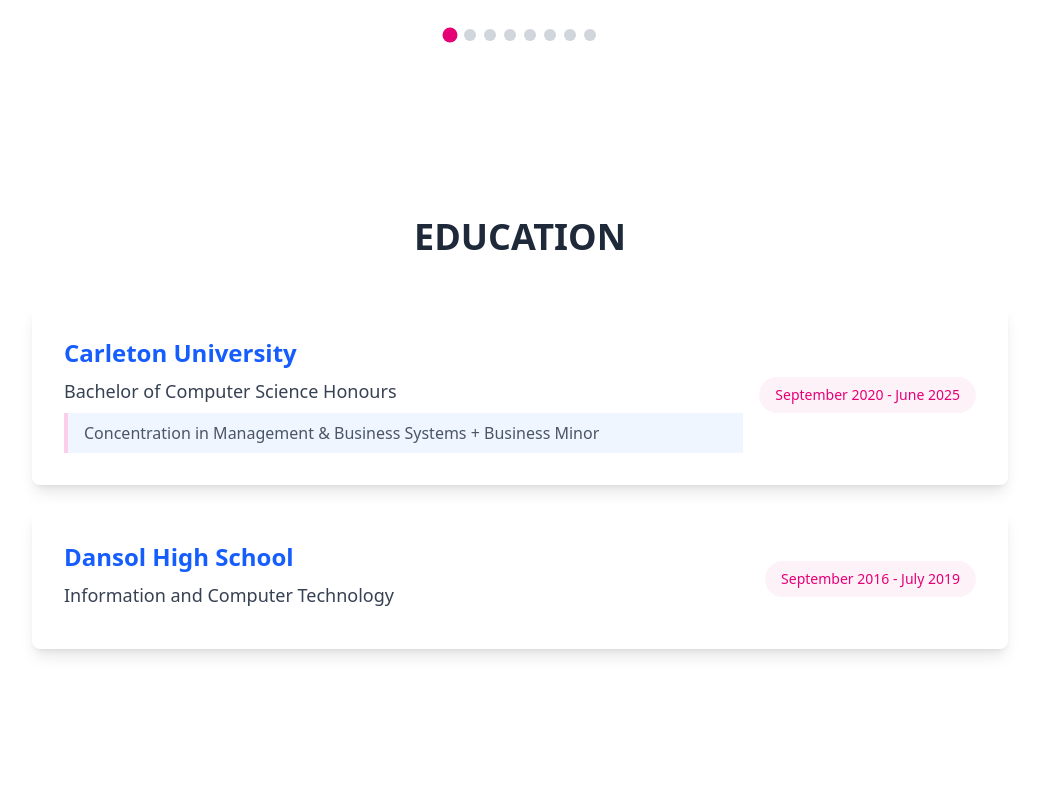
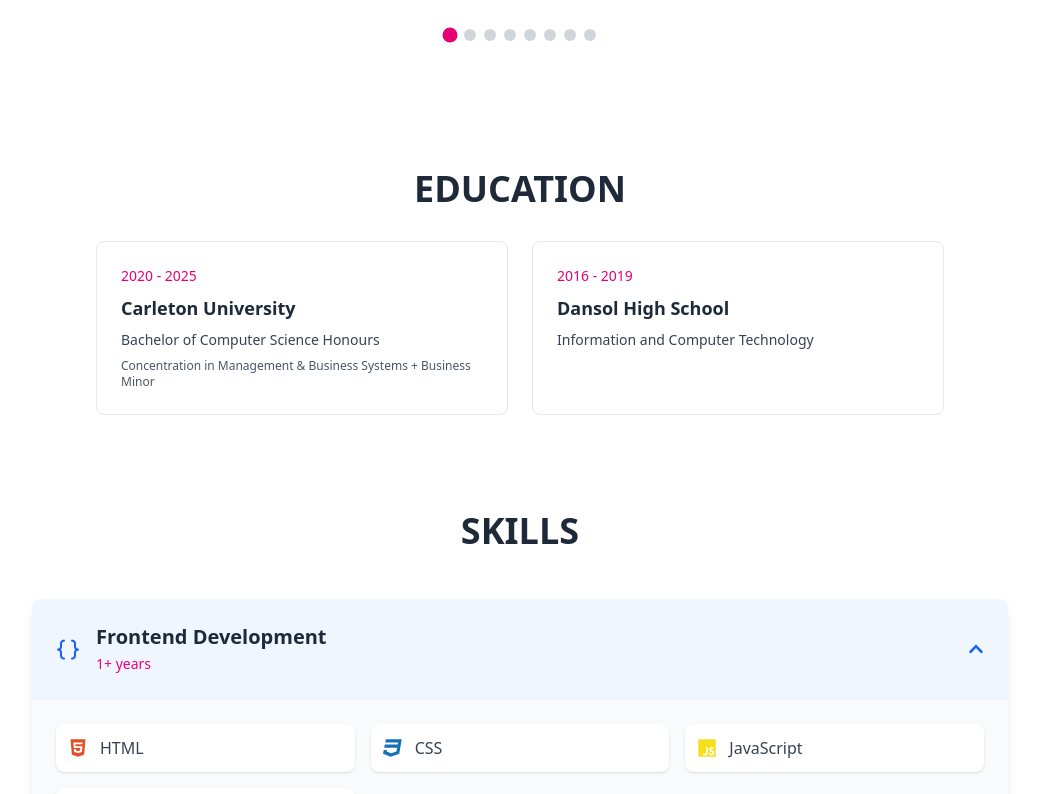
Before and after one commit to coolchigi/AWS, a React (Vite) app in the folder react-app/serverless-resume-react/: page / in a window 1280 px wide. Shown: the part 2240-3034 px from the top of the page, without its empty margins (120-1159 px from the left). Built offline with nearby package versions, Linux system fonts and the light colour scheme; no server answers; a web font is replaced by a local one.

Commit message:
refactor: simplify Education component by removing

```diff
--- a/react-app/serverless-resume-react/src/components/Education/Education.tsx
+++ b/react-app/serverless-resume-react/src/components/Education/Education.tsx
@@ -1,78 +1,57 @@
 import React from "react";
 
-interface EducationItemProps {
+interface EducationItem {
   institution: string;
   degree: string;
   details?: string;
   period: string;
 }
 
-const EducationItem: React.FC<EducationItemProps> = ({
-  institution,
-  degree,
-  details,
-  period
-}) => {
-  return (
-    <div className="bg-white rounded-lg shadow-lg p-8 mb-6 hover:shadow-xl transition-shadow duration-300">
-      <div className="flex flex-col lg:flex-row justify-between items-start lg:items-center gap-4">
-        <div className="flex-grow">
-          <h3 className="text-2xl font-bold text-blue-600 mb-2 font-saira">
-            {institution}
-          </h3>
-          <div className="text-lg text-gray-700 mb-2 font-medium">
-            {degree}
-          </div>
-          {details && (
-            <div className="text-gray-600 pl-4 border-l-4 border-pink-200 bg-blue-50 py-2 pr-4">
-              {details}
-            </div>
-          )}
-        </div>
-        <div className="text-pink-600 font-medium bg-pink-50 px-4 py-2 rounded-full text-sm">
-          {period}
-        </div>
-      </div>
-    </div>
-  );
-};
-
 const Education: React.FC = () => {
-  const educationItems = [
+  const educationItems: EducationItem[] = [
     {
       institution: "Carleton University",
       degree: "Bachelor of Computer Science Honours",
-      details:
-        "Concentration in Management & Business Systems + Business Minor",
-      period: "September 2020 - June 2025"
+      details: "Concentration in Management & Business Systems + Business Minor",
+      period: "2020 - 2025"
     },
     {
       institution: "Dansol High School",
       degree: "Information and Computer Technology",
-      period: "September 2016 - July 2019"
+      period: "2016 - 2019"
     }
   ];
 
   return (
-    <section className="py-24 bg-white" id="education">
-      <div className="max-w-5xl mx-auto px-6">
-        <h2 className="text-4xl font-bold uppercase mb-12 text-gray-800 font-saira text-center">
+    <section className="py-12 bg-white scroll-mt-20" id="education">
+  <div className="max-w-4xl mx-auto px-6">
+    <h2 className="text-4xl font-bold uppercase mb-8 text-gray-800 font-saira text-center">
       Education
     </h2>
-        <div className="space-y-6">
+
+    <div className="grid md:grid-cols-2 gap-6">
       {educationItems.map((item, index) => (
-            <EducationItem
+        <div
           key={index}
-              institution={item.institution}
-              degree={item.degree}
-              details={item.details}
-              period={item.period}
-            />
+          className="bg-white border border-gray-200 rounded-lg p-6 hover:shadow-lg transition-shadow"
+        >
+          <span className="text-sm font-medium text-pink-600 block mb-2">
+            {item.period}
+          </span>
+          <h3 className="text-lg font-bold text-gray-800 mb-2">
+            {item.institution}
+          </h3>
+          <p className="text-gray-700 text-sm mb-2">{item.degree}</p>
+          {item.details && (
+            <p className="text-xs text-gray-600">{item.details}</p>
+          )}
+        </div>
       ))}
     </div>
   </div>
 </section>
-  );
-};
+
+  )
+}
 
 export default Education;
```
Lines whose indentation alone changed are shown as unchanged.
